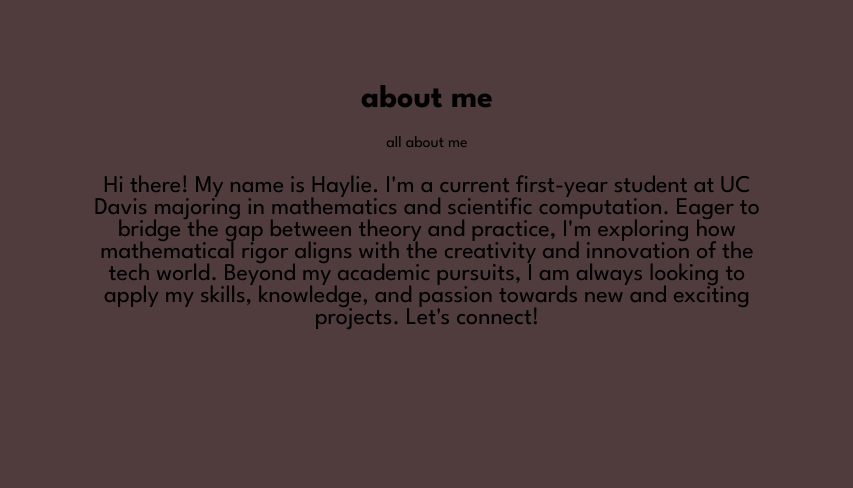
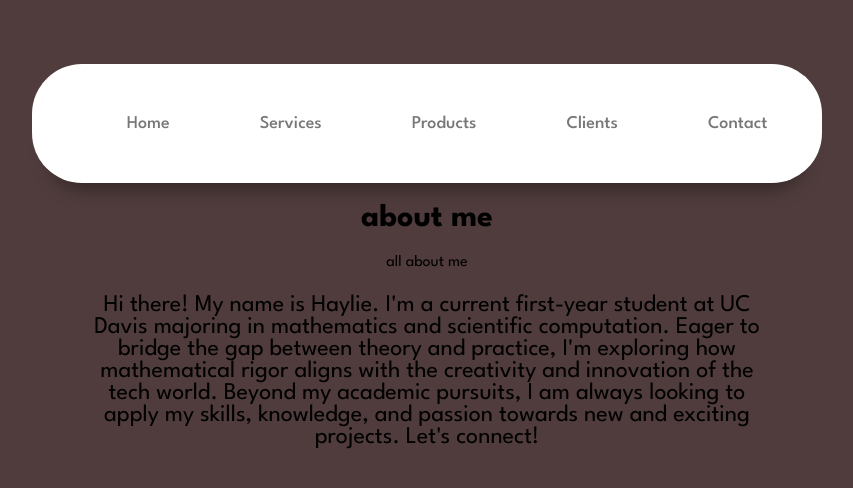
Before and after one commit to haylietan/haylie-portfolio-include, a React (Create React App) app: page /aboutme in a window 1280 px wide. Shown: the top 488 px of the page, without its empty margins (213-1066 px from the left). Built offline with nearby package versions, Linux system fonts and the light colour scheme.

Commit message:
Added header

```diff
--- a/src/App.js
+++ b/src/App.js
@@ -4,20 +4,23 @@ import { BrowserRouter as Router, Routes, Route} from 'react-router-dom';
 import { Home } from './components/home';
 import { AboutMe } from './components/aboutMe';
 import { Error } from './components/error';
+import { Header } from './components/header';
 // font import from google fonts
 
 function App() {
   return (
     <div className="App">
+      <Header/>
       <Router>
-          <Routes>
-            <Route path='/' element={<Home/>}/>
-            <Route path='/aboutMe' element={<AboutMe/>}/>
-            <Route path='/*' element={<Error/>}/>
-          </Routes>
+        <Routes>
+          <Route path='/' element={<Home/>}/>
+          <Route path='/aboutme' element={<AboutMe/>}/>
+          <Route path='/*' element={<Error/>}/>
+        </Routes>
       </Router>
     </div>
   );
 }
 
+
 export default App;
--- /dev/null
+++ b/src/components/header.js
@@ -0,0 +1,21 @@
+import React from 'react';
+import '../App.css'
+import "../styles/header.css"
+
+export const Header = () => {
+    return (
+        <header>
+            <div class="navbar-container">
+                <nav>
+                    <ul>
+                        <li>Home</li>
+                        <li>Services</li>
+                        <li>Products</li>
+                        <li>Clients</li>
+                        <li>Contact</li>
+                    </ul>
+                </nav>
+            </div>
+        </header>
+    )
+}
--- a/src/components/home.js
+++ b/src/components/home.js
@@ -11,18 +11,6 @@ import react from '../Images/react.png';
 export const Home = () => {
     return (
         <div class="Home">
-
-            <div class="navbar-container">
-                <nav>
-                    <ul>
-                        <li>Home</li>
-                        <li>Services</li>
-                        <li>Products</li>
-                        <li>Clients</li>
-                        <li>Contact</li>
-                    </ul>
-                </nav>
-            </div>
 
             <div id="intro-text">
                 <h1 id="title" class="typing-animation">
--- /dev/null
+++ b/src/styles/header.css
@@ -0,0 +1,48 @@
+/* nav bar */
+
+.navbar-container {
+    display: flex;
+    align-items: center;
+    justify-content: center;
+  }
+
+  nav {
+    background: #fff;
+    border-radius: 50px;
+    padding: 10px;
+    box-shadow: 0 25px 20px -20px rgba(0, 0, 0, 0.4);
+  }
+  nav ul li {
+    list-style: none;
+    display: inline-block;
+    padding: 15px 35px;
+    margin: 10px;
+    font-size: 18px;
+    font-weight: 500;
+    color: #777;
+    cursor: pointer;
+    position: relative;
+    z-index: 2;
+    transition: color 0.2s;
+  }
+  nav ul li::after {
+    content: "";
+    background: #EEA5A6;
+    width: 100%;
+    height: 100%;
+    border-radius: 30px;
+    position: absolute;
+    top: 100%;
+    left: 50%;
+    transform: translate(-50%, -50%);
+    z-index: -1;
+    opacity: 0;
+    transition: top 0.5s, opacity 0.5s;
+  }
+  nav ul li:hover {
+    color: #fff;
+  }
+  nav ul li:hover::after {
+    top: 50%;
+    opacity: 1;
+  }
```
